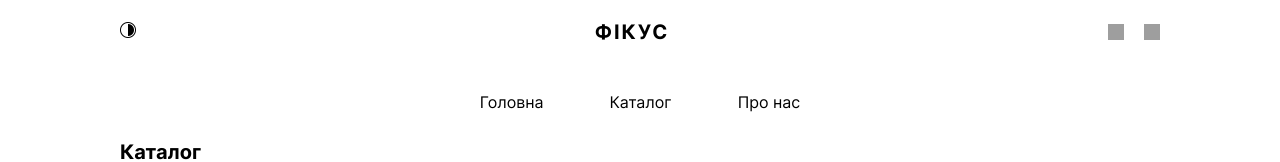
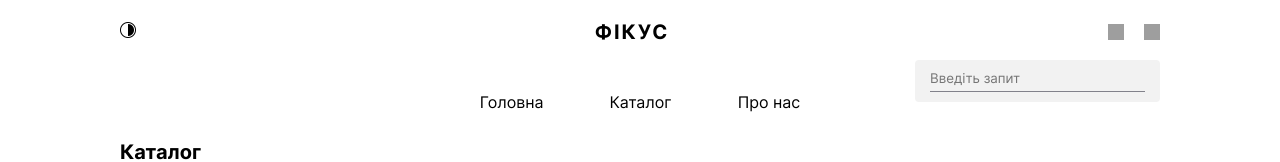
Before and after one commit to balansssss/react_shop, a React (Create React App) app: page /catalog in a window 1280 px wide. Both pictures are taken after a click on the picture 1116 px from the left and 32 px from the top of the page. Shown: the top 162 px of the page. Built offline with nearby package versions, Linux system fonts and the light colour scheme; grey boxes are pictures that could not be loaded.

Commit message:
Search Component.

```diff
--- a/src/assets/styles/style.scss
+++ b/src/assets/styles/style.scss
@@ -144,6 +144,7 @@ a {
     justify-content: space-between;
     padding: 20px 0;
     align-items: center;
+    position: relative;
 
     img {
       cursor: pointer;
@@ -548,23 +549,6 @@ a {
     font-size: 20px;
   }
 
-  /*.products {
-    flex-wrap: wrap;
-    margin-top: 0;
-
-    .product {
-      margin-top: 30px;
-
-      &:nth-child(3) {
-        display: flex;
-      }
-
-      &:nth-child(4) {
-        display: flex;
-      }
-    }
-  }*/
-
   .products {
     display: grid;
     grid-template-columns: 1fr;
@@ -630,6 +614,79 @@ a {
       option {
         cursor: pointer;
       }
+    }
+  }
+}
+
+/*Search*/
+.search {
+  position: absolute;
+  right: 0;
+  top: 60px;
+  padding: 5px 15px 10px 15px;
+  z-index: 2;
+  background-color: #f2f2f2;
+  border-radius: 4px;
+  max-width: 250px;
+  color: $col_black;
+  animation: anim 2.5s forwards;
+
+  .search-header {
+    input {
+      outline: none;
+      border: none;
+      border-bottom: 1px solid $col_unactive;
+      width: 100%;
+      background: none;
+      padding: 5px 0;
+    }
+  }
+
+  .search-results {
+
+    .search-result {
+      @include flex_row();
+      align-items: center;
+      margin-top: 10px;
+      cursor: pointer;
+      border-bottom: 1px solid $col_unactive;
+      padding-bottom: 5px;
+      animation: anim 2.5s forwards;
+
+      .product-img {
+        @include simple_size(45px);
+        filter: none!important;
+        -webkit-filter: none!important;
+      }
+
+      .product-info {
+        margin-left: 10px;
+
+        .product-title {
+          margin-bottom: 5px;
+          font-size: 14px;
+        }
+
+        .product-price {
+          line-height: 17px;
+          font-size: 14px;
+
+          .product-sale {
+            margin-left: 7px;
+            text-decoration: line-through;
+            color: $col_unactive;
+            line-height: 18px;
+          }
+        }
+      }
+    }
+
+    .search-message {
+      font-size: 14px;
+      margin-top: 10px;
+      text-align: center;
+      padding-bottom: 5px;
+      animation: anim 2.5s forwards;
     }
   }
 }
--- a/src/components/Main/Header/Header.js
+++ b/src/components/Main/Header/Header.js
@@ -3,6 +3,7 @@ import cart from "../../../assets/img/Header/Cart.png";
 import search from "../../../assets/img/Header/Search.png";
 import themeMode from "../../../assets/img/Header/ThemeMode.png";
 import {NavLink} from "react-router-dom";
+import SearchContainer from "../Search/SearchContainer";
 
 const Header = props => {
 
@@ -14,9 +15,14 @@ const Header = props => {
                 </div>
                 <h1 className='logo'>Фiкус</h1>
                 <div className='buttons'>
-                    <img src={search} title='Пошук'/>
-                    <img src={cart} title='Кошик' />
+                    <img src={search} title='Пошук' alt='Пошук' onClick={() => props.setShowSearch(true)} />
+                    <img src={cart} title='Кошик' alt='Кошик' />
                 </div>
+                {
+                    props.showSearch
+                        ? <SearchContainer />
+                        : null
+                }
             </div>
             <div className='nav'>
                 <div className='item'>
--- a/src/components/Main/Header/HeaderContainer.js
+++ b/src/components/Main/Header/HeaderContainer.js
@@ -1,22 +1,27 @@
 import React from "react";
 import {connect} from "react-redux";
 import Header from "./Header";
-import {getDarkMode} from "../../../redux/selectors";
+import {getDarkMode, showSearch} from "../../../redux/selectors";
 import {changeDarkMode} from "../../../redux/reducers/Main/HeaderReducer";
+import {setShowSearch} from "../../../redux/reducers/Catalog/CatalogReducer";
 
 const HeaderContainer = props => {
     return (
         <Header darkMode={props.darkMode}
-                changeDarkMode={props.changeDarkMode}/>
+                changeDarkMode={props.changeDarkMode}
+                showSearch={props.showSearch}
+                setShowSearch={props.setShowSearch} />
     )
 }
 
 const mapStateToProps = state => {
     return {
-        darkMode: getDarkMode(state)
+        darkMode: getDarkMode(state),
+        showSearch: showSearch(state)
     }
 }
 
 export default connect(mapStateToProps, {
-    changeDarkMode
+    changeDarkMode,
+    setShowSearch
 })(HeaderContainer)
--- /dev/null
+++ b/src/components/Main/Search/Search.js
@@ -0,0 +1,49 @@
+
+
+const Search = props => {
+
+    return (
+        <div className='search'>
+            <div className='search-header'>
+                <input type='text'
+                       name='search'
+                       placeholder='Введіть запит'
+                       autoComplete='off'
+                       onChange={ e => props.searchProduct(e) } />
+            </div>
+            <div className='search-results'>
+                {
+                    props.searchResult.length > 0
+                        ?
+                        props.searchResult.map(p=>{
+                            return (
+                                <article key={p.id} className='search-result'>
+                                    <div>
+                                        <img src={p.img.url} className='product-img' alt='Product'/>
+                                    </div>
+                                    <div className='product-info'>
+                                        <p className='product-title'>{p.title}</p>
+                                        {
+                                            p.sale
+                                                ? <p className='product-price'><span>{p.sale} ₴ </span><span
+                                                    className='product-sale'>{p.price} ₴ </span></p>
+                                                : <p className='product-price'><span>{p.price} ₴</span></p>
+                                        }
+                                    </div>
+                                </article>
+                            )
+                        })
+                        : props.searchMessage
+                        ?
+                            <div className='search-message'>
+                                За вашим запитом нічого не знайдено.
+                            </div>
+                        :
+                            null
+                }
+            </div>
+        </div>
+    )
+}
+
+export default Search;
--- /dev/null
+++ b/src/components/Main/Search/SearchContainer.js
@@ -0,0 +1,26 @@
+import Search from "./Search";
+import {connect} from "react-redux";
+import {getSearchResult, showSearchMessage} from "../../../redux/selectors";
+import {searchProduct} from "../../../redux/reducers/Catalog/CatalogReducer";
+
+const SearchContainer = props => {
+    const searchProduct = event => {
+        const key = event.target.value;
+        props.searchProduct(key);
+    }
+
+    return (
+        <Search searchResult={props.searchResult}
+                searchProduct={searchProduct}
+                searchMessage={props.searchMessage} />
+    )
+}
+
+const mapStateToProps = state => {
+    return {
+        searchResult: getSearchResult(state),
+        searchMessage: showSearchMessage(state)
+    }
+}
+
+export default connect(mapStateToProps, {searchProduct})(SearchContainer);
--- a/src/redux/actions.js
+++ b/src/redux/actions.js
@@ -1,19 +1,21 @@
 /*HEADER*/
-export const CHANGE_DARKMODE = 'CHANGE_DARKMODE'
+export const CHANGE_DARKMODE = 'CHANGE_DARKMODE';
 
 /*BANNER*/
-export const NEXT_BANNER = 'NEXT_BANNER'
-export const PREV_BANNER = 'PREV_BANNER'
+export const NEXT_BANNER = 'NEXT_BANNER';
+export const PREV_BANNER = 'PREV_BANNER';
 
 /*PRODUCTSBLOCK*/
-export const PREV_TOP_PRODUCT = 'PREV_TOP_PRODUCT'
-export const NEXT_TOP_PRODUCT = 'NEXT_TOP_PRODUCT'
-export const PREV_NEW_PRODUCT = 'PREV_NEW_PRODUCT'
-export const NEXT_NEW_PRODUCT = 'NEXT_NEW_PRODUCT'
-export const INITIAL_NEW_PRODUCTS = 'INITIAL_NEW_PRODUCTS'
-export const INITIAL_TOP_PRODUCTS = 'INITIAL_TOP_PRODUCTS'
+export const PREV_TOP_PRODUCT = 'PREV_TOP_PRODUCT';
+export const NEXT_TOP_PRODUCT = 'NEXT_TOP_PRODUCT';
+export const PREV_NEW_PRODUCT = 'PREV_NEW_PRODUCT';
+export const NEXT_NEW_PRODUCT = 'NEXT_NEW_PRODUCT';
+export const INITIAL_NEW_PRODUCTS = 'INITIAL_NEW_PRODUCTS';
+export const INITIAL_TOP_PRODUCTS = 'INITIAL_TOP_PRODUCTS';
 
 /*CATALOG*/
-export const SET_FILTER = 'SET_FILTER'
-export const SET_CATALOG = 'SET_CATALOG'
-export const SHOW_MORE_PRODUCTS = 'SHOW_MORE_PRODUCTS'
+export const SET_FILTER = 'SET_FILTER';
+export const SET_CATALOG = 'SET_CATALOG';
+export const SHOW_MORE_PRODUCTS = 'SHOW_MORE_PRODUCTS';
+export const SEARCH_PRODUCT = 'SEARCH_PRODUCT';
+export const SET_SHOW_SEARCH = 'SET_SHOW_SEARCH';
--- a/src/redux/reducers/Catalog/CatalogReducer.js
+++ b/src/redux/reducers/Catalog/CatalogReducer.js
@@ -1,4 +1,4 @@
-import {SET_CATALOG, SET_FILTER, SHOW_MORE_PRODUCTS} from "../../actions";
+import {SEARCH_PRODUCT, SET_CATALOG, SET_FILTER, SET_SHOW_SEARCH, SHOW_MORE_PRODUCTS} from "../../actions";
 
 const initialState = {
     title: 'Каталог',
@@ -11,14 +11,14 @@ const initialState = {
             category: 2,
             color: 2,
             tags: ['new', 'top'],
-            img: { url: 'https://dicentra.ua/assets/images/products/890/fer-2883.jpg?scale.height=300' },
+            img: {url: 'https://dicentra.ua/assets/images/products/890/fer-2883.jpg?scale.height=300'},
             detail: 'Тут може бути твiй опис.',
             options: {
                 colors: [
-                    { style: '#ff26af', productId: 2 },
-                    { style: '#ff2626', productId: 3 },
-                    { style: '#ffff2e', productId: 4 },
-                    { style: '#ff8426', productId: 5 },
+                    {style: '#ff26af', productId: 2},
+                    {style: '#ff2626', productId: 3},
+                    {style: '#ffff2e', productId: 4},
+                    {style: '#ff8426', productId: 5},
                 ]
             }
         },
@@ -30,14 +30,14 @@ const initialState = {
             category: 2,
             color: 5,
             tags: ['new'],
-            img: { url: 'https://dicentra.ua/assets/images/products/2727/fer-16-01-22-rose-rose-15-black-4133.jpg?scale.height=300' },
+            img: {url: 'https://dicentra.ua/assets/images/products/2727/fer-16-01-22-rose-rose-15-black-4133.jpg?scale.height=300'},
             detail: 'Рожевий колір бутонів троянд і букет з цих прекрасних квітів висловлює симпатію і солодкі думки, ніжні емоції і почуття захоплення! Рожеві троянди часто символізують новий початок відносин, якийсь натяк на те почуття, яке, можливо в недалекому майбутньому, розгориться у всю силу і вразить двох закоханих в саме серце!',
             options: {
                 colors: [
-                    { style: '#ebe9e8', productId: 1 },
-                    { style: '#ff2626', productId: 3 },
-                    { style: '#ffff2e', productId: 4 },
-                    { style: '#ff8426', productId: 5 },
+                    {style: '#ebe9e8', productId: 1},
+                    {style: '#ff2626', productId: 3},
+                    {style: '#ffff2e', productId: 4},
+                    {style: '#ff8426', productId: 5},
                 ]
             }
         },
@@ -49,14 +49,14 @@ const initialState = {
             category: 2,
             color: 3,
             tags: ['new'],
-            img: { url: 'https://dicentra.ua/assets/images/products/619/fer-15-01-22-granpree-25-crema-00331.jpg?scale.height=300' },
+            img: {url: 'https://dicentra.ua/assets/images/products/619/fer-15-01-22-granpree-25-crema-00331.jpg?scale.height=300'},
             detail: 'Червона троянда завжди в моді! А така хмара червоних троянд - приголомшливий подарунок для неї!',
             options: {
                 colors: [
-                    { style: '#ebe9e8', productId: 1 },
-                    { style: '#ff26af', productId: 2 },
-                    { style: '#ffff2e', productId: 4 },
-                    { style: '#ff8426', productId: 5 },
+                    {style: '#ebe9e8', productId: 1},
+                    {style: '#ff26af', productId: 2},
+                    {style: '#ffff2e', productId: 4},
+                    {style: '#ff8426', productId: 5},
                 ]
             }
         },
@@ -68,14 +68,14 @@ const initialState = {
             category: 2,
             color: 4,
             tags: ['new', 'top'],
-            img: { url: 'https://dicentra.ua/assets/images/products/2687/fer-2859.jpg?scale.height=300' },
+            img: {url: 'https://dicentra.ua/assets/images/products/2687/fer-2859.jpg?scale.height=300'},
             detail: 'Тут може бути твiй опис.',
             options: {
                 colors: [
-                    { style: '#ebe9e8', productId: 1 },
-                    { style: '#ff26af', productId: 2 },
-                    { style: '#ff2626', productId: 3 },
-                    { style: '#ff8426', productId: 5 },
+                    {style: '#ebe9e8', productId: 1},
+                    {style: '#ff26af', productId: 2},
+                    {style: '#ff2626', productId: 3},
+                    {style: '#ff8426', productId: 5},
                 ]
             }
         },
@@ -87,14 +87,14 @@ const initialState = {
             category: 2,
             color: 6,
             tags: ['new', 'top'],
-            img: { url: 'https://dicentra.ua/assets/images/products/2883/b6eb598d7dd7d9632a6c81e30c403f17799dc9f3.jpg?scale.height=300' },
+            img: {url: 'https://dicentra.ua/assets/images/products/2883/b6eb598d7dd7d9632a6c81e30c403f17799dc9f3.jpg?scale.height=300'},
             detail: 'Тут може бути твiй опис.',
             options: {
                 colors: [
-                    { style: '#ebe9e8', productId: 1 },
-                    { style: '#ff26af', productId: 2 },
-                    { style: '#ff2626', productId: 3 },
-                    { style: '#ffff2e', productId: 4 },
+                    {style: '#ebe9e8', productId: 1},
+                    {style: '#ff26af', productId: 2},
+                    {style: '#ff2626', productId: 3},
+                    {style: '#ffff2e', productId: 4},
                 ]
             }
         },
@@ -106,7 +106,7 @@ const initialState = {
             category: 3,
             color: 3,
             tags: ['top'],
-            img: { url: 'https://dicentra.ua/assets/images/products/906/fer-2744.jpg?scale.height=300' },
+            img: {url: 'https://dicentra.ua/assets/images/products/906/fer-2744.jpg?scale.height=300'},
             detail: 'Тут може бути твiй опис.',
             options: {
                 colors: []
@@ -120,7 +120,7 @@ const initialState = {
             category: 3,
             color: 4,
             tags: ['top'],
-            img: { url: 'https://dicentra.ua/assets/images/products/908/cee7464440fbb904e8a0fa4a9a834c2fc1e97f22.jpg?scale.height=300' },
+            img: {url: 'https://dicentra.ua/assets/images/products/908/cee7464440fbb904e8a0fa4a9a834c2fc1e97f22.jpg?scale.height=300'},
             detail: 'Тут може бути твiй опис.',
             options: {
                 colors: []
@@ -134,7 +134,7 @@ const initialState = {
             category: 3,
             color: 2,
             tags: ['top'],
-            img: { url: 'https://dicentra.ua/assets/images/products/1443/fer-15-01-22-chresanteme-white-11-rose-00445.jpg?scale.height=300' },
+            img: {url: 'https://dicentra.ua/assets/images/products/1443/fer-15-01-22-chresanteme-white-11-rose-00445.jpg?scale.height=300'},
             detail: 'Тут може бути твiй опис.',
             options: {
                 colors: []
@@ -148,7 +148,7 @@ const initialState = {
             category: 3,
             color: 5,
             tags: ['top'],
-            img: { url: 'https://dicentra.ua/assets/images/products/1453/e95318189cf8e8ebd8de7e3a4f18c2869ba007c5.jpg?scale.height=300' },
+            img: {url: 'https://dicentra.ua/assets/images/products/1453/e95318189cf8e8ebd8de7e3a4f18c2869ba007c5.jpg?scale.height=300'},
             detail: 'Тут може бути твiй опис.',
             options: {
                 colors: []
@@ -162,7 +162,7 @@ const initialState = {
             category: 3,
             color: 5,
             tags: ['top'],
-            img: { url: 'https://dicentra.ua/assets/images/products/1593/064108636227d92b44133fea55f670a6d09d4b13.jpg?scale.height=300' },
+            img: {url: 'https://dicentra.ua/assets/images/products/1593/064108636227d92b44133fea55f670a6d09d4b13.jpg?scale.height=300'},
             detail: 'Тут може бути твiй опис.',
             options: {
                 colors: []
@@ -171,8 +171,8 @@ const initialState = {
     ],
     filterProducts: [],
     category: [
-        { id: 1, title: 'Рослини' },
-        { id: 2, title: 'Квіти' }
+        {id: 1, title: 'Рослини'},
+        {id: 2, title: 'Квіти'}
     ],
     filters: [
         {
@@ -197,7 +197,12 @@ const initialState = {
             current: 1
         }
     ],
-    maxProduct: 8
+    maxProduct: 8,
+    search: {
+        showSearch: false,
+        result: [],
+        message: null
+    }
 }
 
 const filterProducts = (state, filterId, category) => {
@@ -206,7 +211,7 @@ const filterProducts = (state, filterId, category) => {
     let filterProducts = [];
     let title = state.title;
 
-    filters.forEach(f=>{
+    filters.forEach(f => {
         if (f.title === category) {
             f.current = filterId
         }
@@ -229,7 +234,7 @@ const filterProducts = (state, filterId, category) => {
 
     if (category === 'category') {
         if (filterId !== 1) {
-            title = `Каталог / ${filters[0].options[filterId-1].title}`
+            title = `Каталог / ${filters[0].options[filterId - 1].title}`
         } else {
             title = 'Каталог'
         }
@@ -243,25 +248,69 @@ const filterProducts = (state, filterId, category) => {
     }
 }
 
+const searchProductFunc = (state, key) => {
+    let result = [...state.products];
+    let message = null;
+
+    if (key.length > 0) {
+        result = result.filter(p => {
+            return p.title.toLowerCase().includes(key.toLowerCase())
+        })
+
+        if (result.length === 0)
+            message = true
+
+        return {
+            ...state,
+            search: {
+                ...state.search,
+                result,
+                message
+            }
+        }
+    } else {
+        return {
+            ...state,
+            search: {
+                ...state.search,
+                result: [],
+                message
+            }
+        }
+    }
+}
+
 export const CatalogReducer = (state = initialState, action) => {
-    switch(action.type) {
+    switch (action.type) {
         case SET_FILTER:
             return filterProducts(state, action.filterId, action.category);
         case SET_CATALOG:
-                return {
-                    ...state,
-                    filterProducts: [...state.products]
+            return {
+                ...state,
+                filterProducts: [...state.products]
             }
         case SHOW_MORE_PRODUCTS:
             return {
                 ...state,
                 maxProduct: state.maxProduct + 8
             }
+        case SEARCH_PRODUCT:
+            return searchProductFunc(state, action.key);
+        case SET_SHOW_SEARCH:
+            return {
+                ...state,
+                search: {
+                    ...state.search,
+                    showSearch: action.value
+                }
+            }
         default:
             return state;
     }
 }
 
-export const setFilter = (category, filterId) => ({ type: SET_FILTER, filterId, category})
-export const setCatalog = () => ({ type: SET_CATALOG })
-export const showMoreProducts = () => ({ type: SHOW_MORE_PRODUCTS })
+export const setFilter = (category, filterId) => ({type: SET_FILTER, filterId, category})
+export const setCatalog = () => ({type: SET_CATALOG})
+export const showMoreProducts = () => ({type: SHOW_MORE_PRODUCTS})
+export const searchProduct = key => ({type: SEARCH_PRODUCT, key})
+export const setShowSearch = value => ({type: SET_SHOW_SEARCH, value})
--- a/src/redux/selectors.js
+++ b/src/redux/selectors.js
@@ -51,4 +51,16 @@ export const getFilters = state => {
     return state.CatalogReducer.filters
 }
 
-/*Product*/
+/*Search*/
+
+export const showSearch = state => {
+    return state.CatalogReducer.search.showSearch;
+}
+
+export const showSearchMessage = state => {
+    return state.CatalogReducer.search.message;
+}
+
+export const getSearchResult = state => {
+    return state.CatalogReducer.search.result;
+}
```
